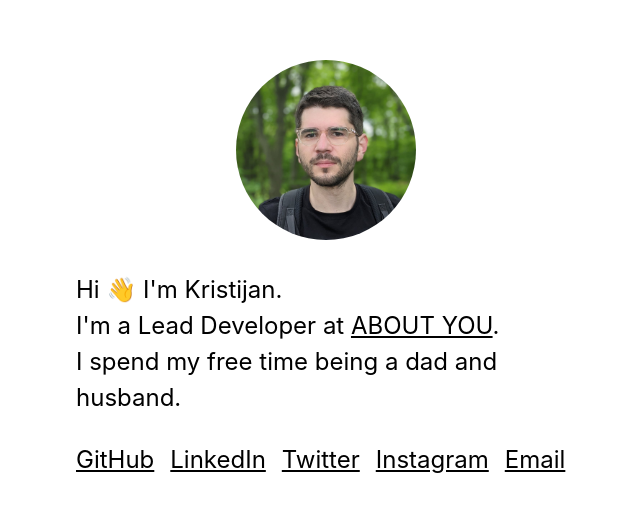
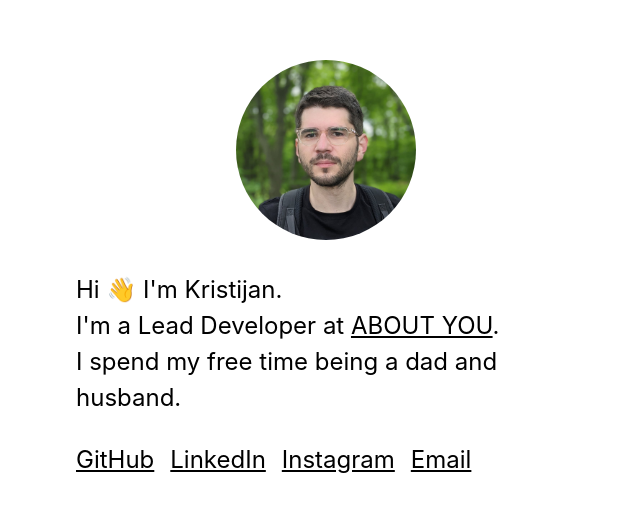
Before and after one commit to kristijanbambir/kristijanbambir.github.com, a Next.js app: page / in a window 1280 px wide. Shown: the part 131-642 px from the top of the page, without its empty margins (314-954 px from the left). Built offline with nearby package versions, Linux system fonts and the light colour scheme.

Commit message:
Remove Twitter link

```diff
--- a/pages/index.tsx
+++ b/pages/index.tsx
@@ -36,9 +36,6 @@ export default function Home() {
             <a href="https://www.linkedin.com/in/kristijanbambir">LinkedIn</a>
           </li>
           <li>
-            <a href="https://twitter.com/KristijanBambir">Twitter</a>
-          </li>
-          <li>
             <a href="https://www.instagram.com/kristijanbambir/">Instagram</a>
           </li>
           <li>
```
